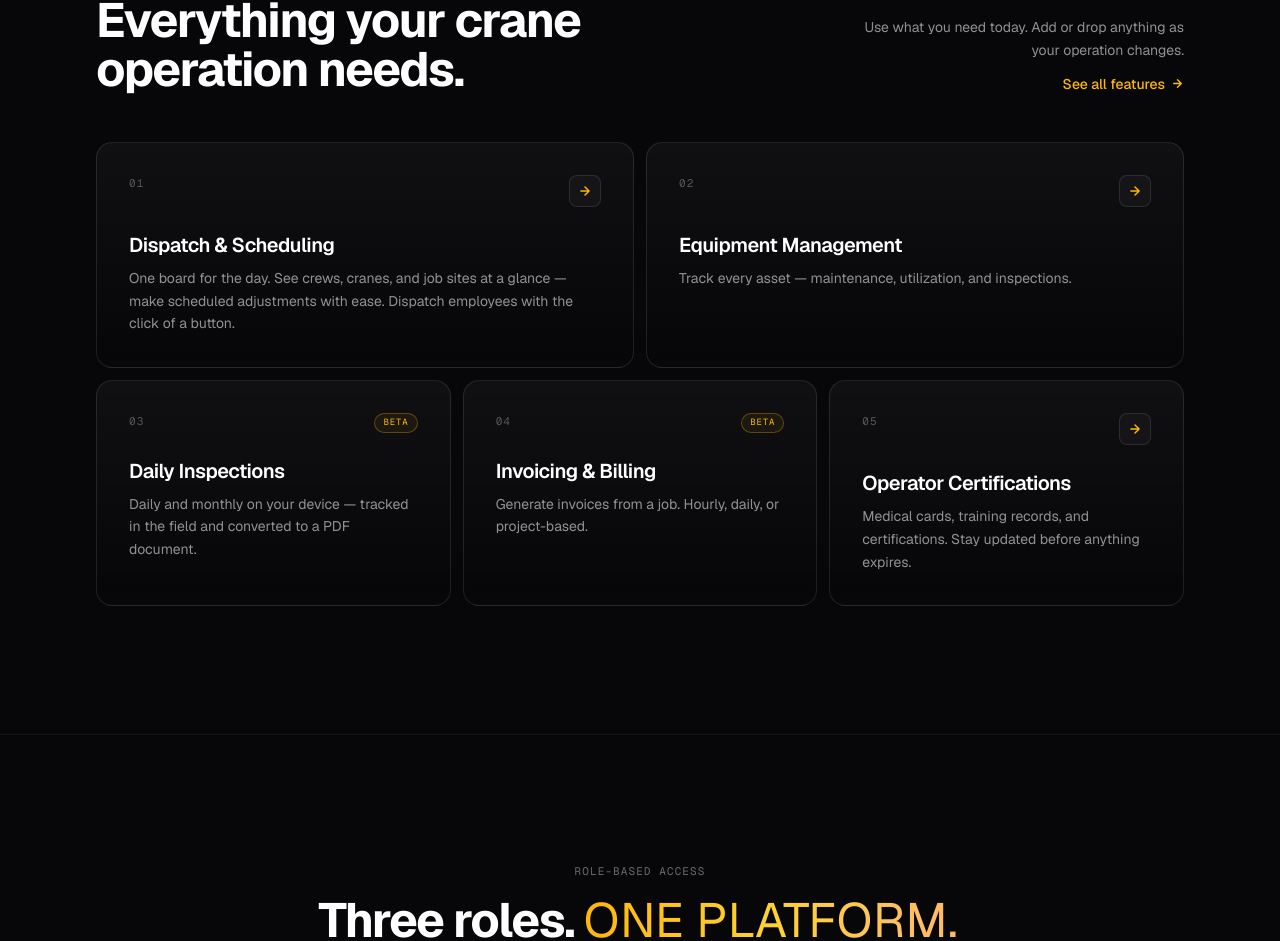
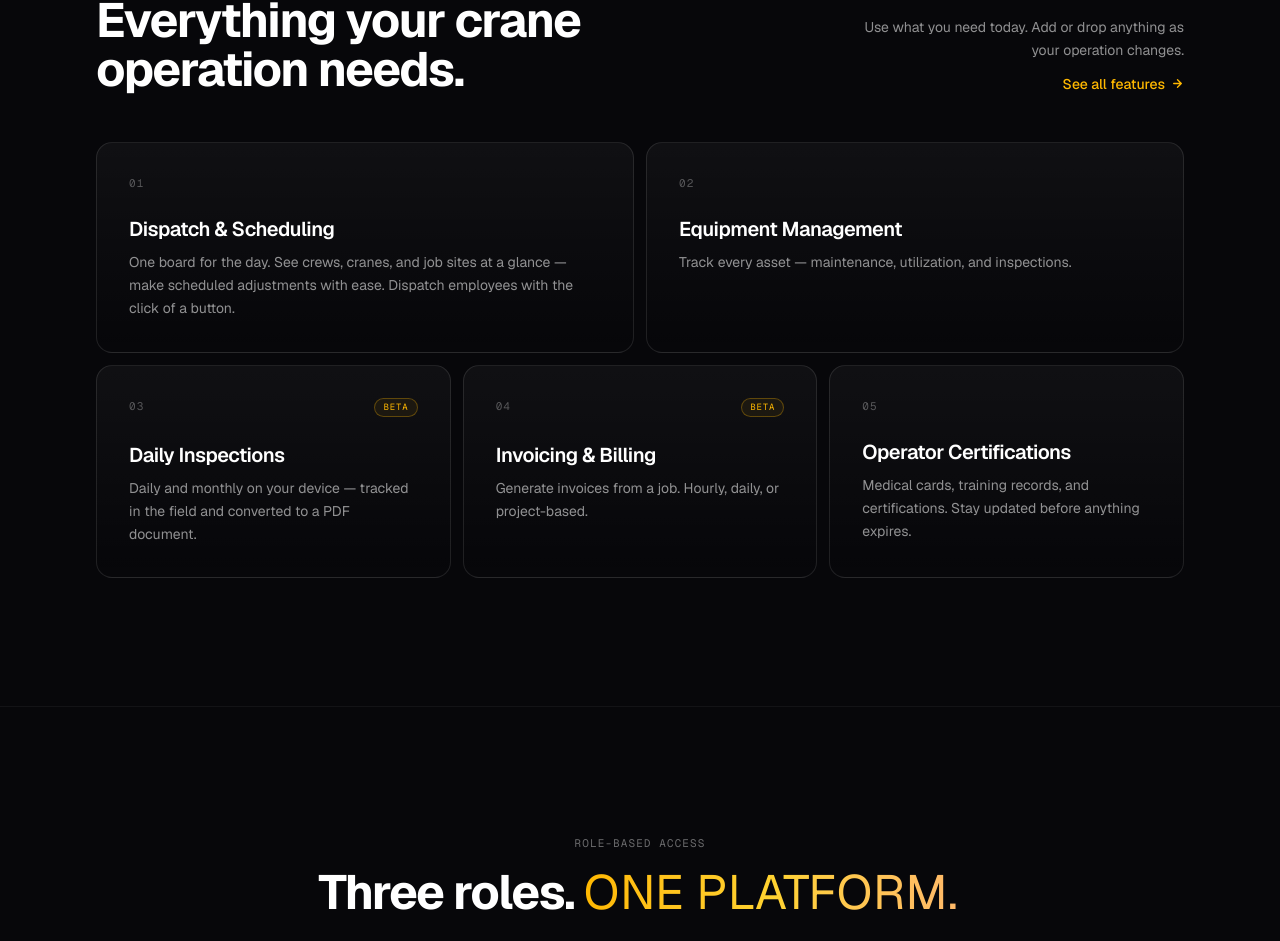
Before and after one commit to mattsullivan43/BoomLineWebsite, a React (Vite) app: page / in a window 1280 px wide. Shown: the part 2094-3035 px from the top of the page. Built offline with nearby package versions, Linux system fonts and the light colour scheme.

Commit message:
icon removal

```diff
--- a/src/pages/Home.tsx
+++ b/src/pages/Home.tsx
@@ -244,7 +244,7 @@ export default function Home() {
                   <span className="font-mono text-[11px] uppercase tracking-widest text-white/30">
                     {f.n}
                   </span>
-                  {f.tag ? (
+                  {f.tag && (
                     <span
                       className={[
                         'font-mono text-[9px] uppercase tracking-widest rounded-full border px-2 py-0.5',
@@ -254,10 +254,6 @@ export default function Home() {
                       ].join(' ')}
                     >
                       {f.tag}
-                    </span>
-                  ) : (
-                    <span className="w-8 h-8 rounded-lg border border-white/10 bg-white/[0.03] flex items-center justify-center text-[var(--color-yellow)] group-hover:border-[var(--color-yellow)]/40 transition-colors">
-                      <svg width="14" height="14" viewBox="0 0 24 24" fill="none" stroke="currentColor" strokeWidth="2.5"><path d="M5 12h14M12 5l7 7-7 7" strokeLinecap="round" strokeLinejoin="round" /></svg>
                     </span>
                   )}
                 </div>
```
